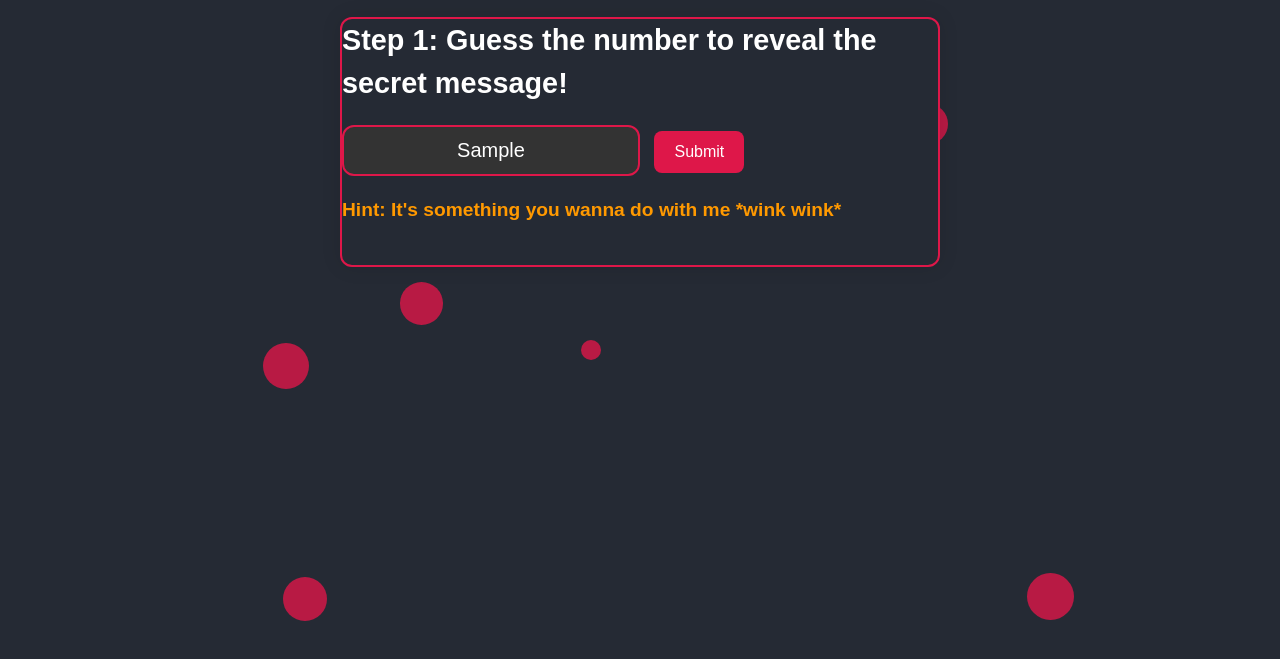
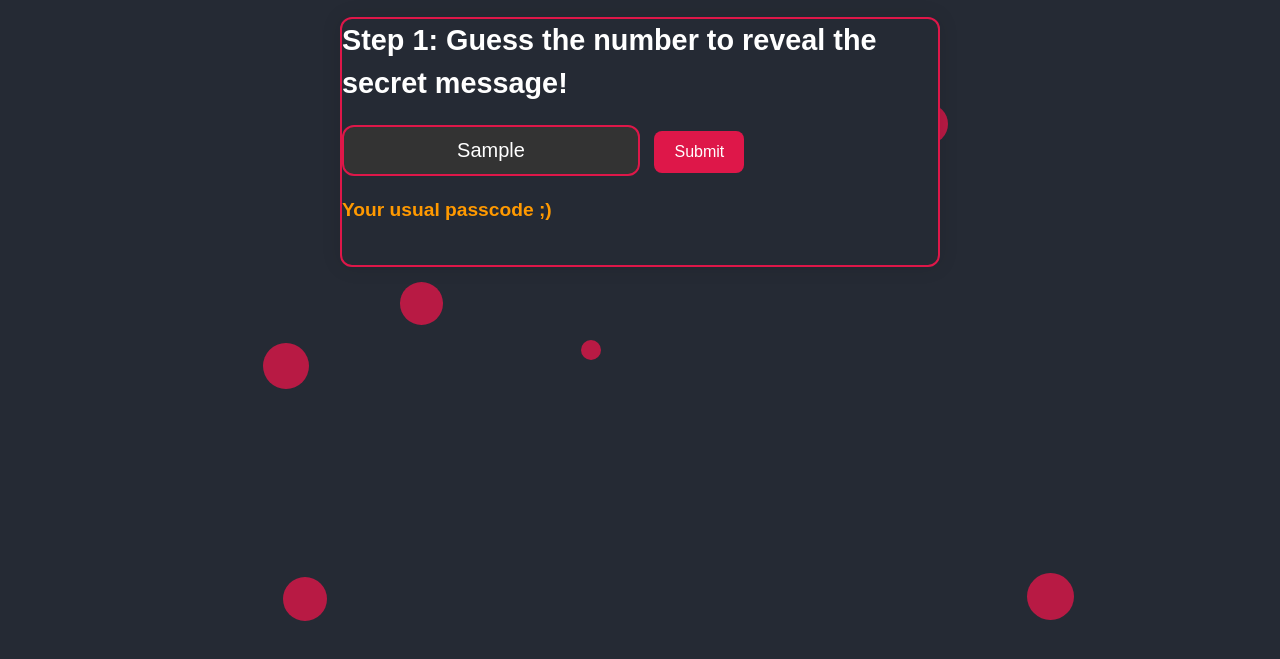
Before and after one commit to shamsa19/my-website1, a plain HTML site: page index.html in a window 1280 px wide. Both pictures are taken after typing "Sample" into the empty fields and a click on the button "Submit". Shown: the part 207-866 px from the top of the page. Drawn offline with Linux system fonts and the light colour scheme.

Commit message:
js udpate

```diff
--- a/index.html
+++ b/index.html
@@ -14,10 +14,10 @@
 
   <div id="puzzle-container">
     <h3>Step 1: Guess the number to reveal the secret message!</h3>
-    <input type="text" id="letter-input" maxlength="2" placeholder="Enter two numbers">
+    <input type="text" id="letter-input" maxlength="4" placeholder="Enter four numbers">
     <button id="submit-letter">Submit</button>
     <p id="message" style="display: none;">Congratulations, Entrepreneur! Ready for the challenge?</p>
-    <div id="puzzle-clue" style="display: none;"> Hint: It's something you wanna do with me *wink wink*</div>
+    <div id="puzzle-clue" style="display: none;"> Your usual passcode ;)</div>
     <button id="next-step" style="display: none;" onclick="location.href='clue2.html'"> Next</button>
 </div>
   <script src="script.js"></script>
--- a/script.js
+++ b/script.js
@@ -1,5 +1,5 @@
 // Game Show Puzzle Logic
-const correctLetter = "69";  // The letter to guess (could be a fun, meaningful one like "B" for "Birthday")
+const correctLetter = "2631";  // The letter to guess (could be a fun, meaningful one like "B" for "Birthday")
 const submitButton = document.getElementById("submit-letter");
 const inputField = document.getElementById("letter-input");
 const message = document.getElementById("message");
```
